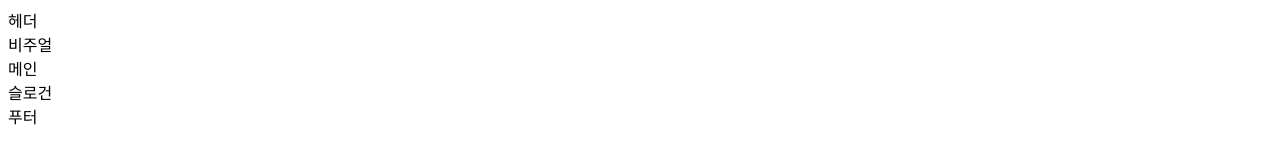
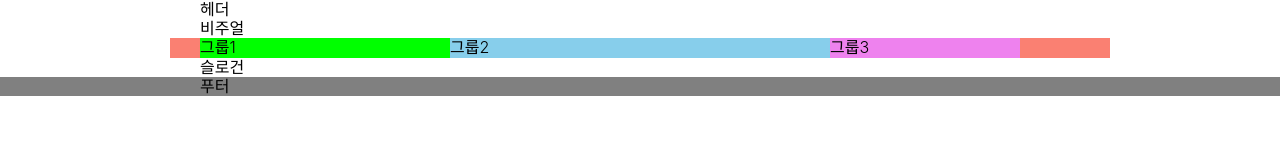
Before and after one commit to ansoooniii/webcafe, a plain HTML site: page index.html in a window 1280 px wide. Drawn offline with nearby package versions, Linux system fonts and the light colour scheme; a web font is replaced by a local one.

Commit message:
스타일 초기화 및 inline-block를 활용한 레이아웃

```diff
--- a/index.html
+++ b/index.html
@@ -3,17 +3,29 @@
 <head>
   <meta charset="UTF-8">
   <meta name="viewport" content="width=device-width, initial-scale=1.0">
+  <meta property="og:title" content="웹카페 고정형 예제" />
   <meta property="og:description" content="멀티캠퍼스 업무에 바로쓰는 HTML5와 CSS3 과정 예제입니다." />
   <meta property="og:image" content="https://www.multicampus.com/system/attach/image/lt9qcpfr2hYceEdISbgR/b4GfLbuS0ODhxsqj4z6iXTTQr"/>
   <title>웹카페-멀티캠퍼스</title>
   <!-- <link rel="shortcut icon" href="./assets/common/webcafe.ico" type="image/x-icon"> -->
   <link rel="icon" href="./assets/common/webcafe.png">
   <link rel="apple-touch-icon" href="./assets/common/webcafe.png">
+  <link rel="stylesheet" as="style" crossorigin href="https://cdn.jsdelivr.net/gh/orioncactus/pretendard@v1.3.9/dist/web/variable/pretendardvariable.min.css" />
+  <!-- <link rel="stylesheet" href="./styles/reset.css"> -->
+  <link rel="stylesheet" href="./styles/main.css">
+
+
 </head>
 <body>
-  <header class="header">헤더</header>
+  <header class="header">
+    <h1>헤더</h1>
+  </header>
   <div class="visual">비주얼</div>
-  <main class="main">메인</main>
+  <main class="main">
+     <div class="group group1">그룹1</div>
+     <div class="group group2">그룹2</div>
+     <div class="group group3">그룹3</div>
+  </main>
   <div class="slogan">슬로건</div>
   <footer class="footer">
     <div class="footer-inner">푸터</div>
--- /dev/null
+++ b/styles/main.css
@@ -0,0 +1,72 @@
+@import url(./reset.css);
+:root{
+  --primary-color:#fff;
+  --secondary-color:#fff;
+  --accent-color: #fff;
+
+  --white: #fff;
+  --black: #000;
+
+  --container-size: 940px;
+  --spacing-lg: 30px;
+  --spacing-base: 20px;
+  --spacing-sm: 10px;
+}
+
+
+body{
+  --text-color:var(--black);
+  --bg-color:var(--white);
+
+
+  font-family: "Pretendard Variable", Pretendard, -apple-system, BlinkMacSystemFont, system-ui, Roboto, "Helvetica Neue", "Segoe UI", "Apple SD Gothic Neo", "Noto Sans KR", "Malgun Gothic", "Apple Color Emoji", "Segoe UI Emoji", "Segoe UI Symbol", sans-serif;
+  font-weight: 300;
+  line-height: 1.2;
+  color: var(--text-color);
+  background-color: var(--bg-color);
+}
+
+@media (prefers-color-scheme: dark) {
+ body{
+  --text-color: var(--white);
+  --bg-color: var(--black);
+ }
+}
+
+
+/* 레이아웃 */
+.header, .visual, .main, .slogan, .footer-inner{
+  /* background-color: yellow; */
+  width: var(--container-size);
+  padding: 0 var(--spacing-lg);
+  margin: 0 auto;
+}
+
+
+/* 메인콘텐츠 */
+.main{
+  background-color: salmon;
+  font-size:  0;
+}
+
+.group{
+  display: inline-block;
+  font-size: 16px;
+}
+.group1{
+  background-color: lime;
+  width: 250px;
+}
+.group2{
+  background-color: skyblue;
+  width: 380px;
+}
+.group3{
+  background-color: violet;
+  width: 190px;
+}
+
+/* 푸터 */
+.footer{
+  background-color: gray;
+}
--- /dev/null
+++ b/styles/reset.css
@@ -0,0 +1,3 @@
+@import url("https://cdnjs.cloudflare.com/ajax/libs/normalize/8.0.1/normalize.min.css");
+/* @import url("https://cdn.jsdelivr.net/gh/jgthms/minireset.css@master/minireset.min.css"); */
+/*! minireset.css v0.0.6 | MIT License | github.com/jgthms/minireset.css */html,body,p,ol,ul,li,dl,dt,dd,blockquote,figure,fieldset,legend,textarea,pre,iframe,hr,h1,h2,h3,h4,h5,h6{margin:0;padding:0}h1,h2,h3,h4,h5,h6{font-size:100%;font-weight:normal}ul{list-style:none}button,input,select{margin:0}html{box-sizing:border-box}*,*::before,*::after{box-sizing:inherit}img,video{height:auto;max-width:100%}iframe{border:0}table{border-collapse:collapse;border-spacing:0}td,th{padding:0}
```
